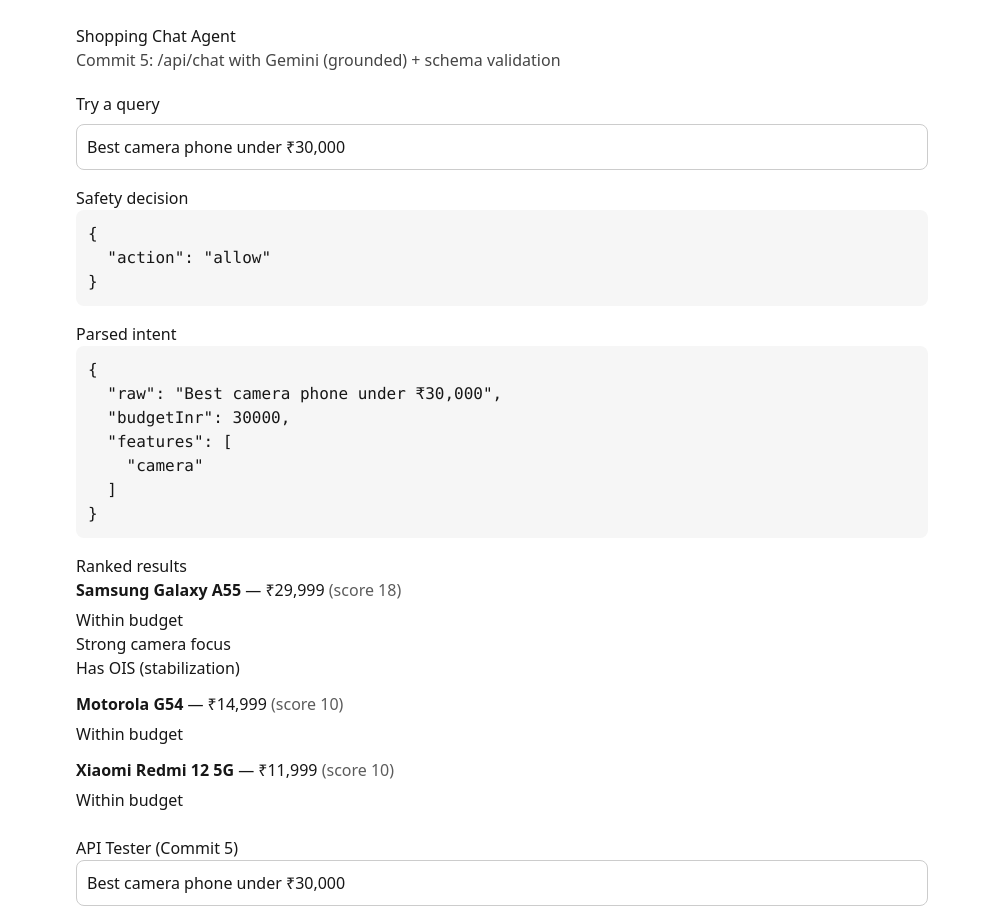
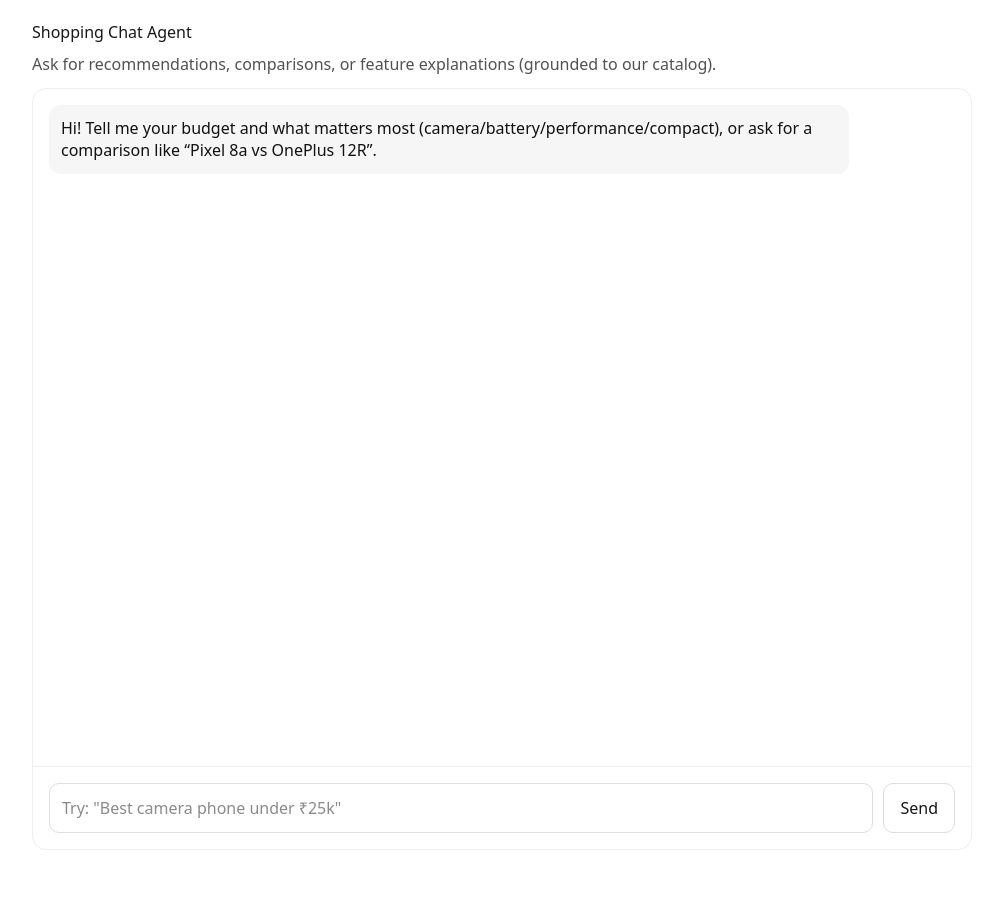
Before and after one commit to amal09/shopping-chat-agent, a Next.js app: page / in a window 1280 px wide. Shown: the top 916 px of the page, without its empty margins (138-1141 px from the left). After the commit the page ends 870 px from the top, so only its background shows below. Built offline with nearby package versions, Linux system fonts and the light colour scheme.

Commit message:
feat: add chat UI with product cards and comparison table

```diff
--- a/src/app/page.tsx
+++ b/src/app/page.tsx
@@ -1,20 +1,18 @@
-import { CatalogJsonRepo } from "@/core/catalog/catalogJsonRepo";
-import SearchDemo from "./SearchDemo";
-import ApiTester from "./ApiTester";
+import ChatShell from "@/components/Chat/ChatShell";
 
-export default async function Home() {
-  const repo = new CatalogJsonRepo();
-  const phones = await repo.getAllPhones();
+export default function Home() {
+  return (
+    <main style={{ padding: 20, fontFamily: "system-ui", maxWidth: 980, margin: "0 auto" }}>
+      <header style={{ marginBottom: 12 }}>
+        <h1 style={{ margin: 0 }}>Shopping Chat Agent</h1>
+        <p style={{ marginTop: 8, opacity: 0.75 }}>
+          Ask for recommendations, comparisons, or feature explanations (grounded to our catalog).
+        </p>
+      </header>
 
-  return (
-    <main style={{ padding: 24, fontFamily: "system-ui", maxWidth: 900, margin: "0 auto" }}>
-      <h1>Shopping Chat Agent</h1>
-      <p style={{ opacity: 0.8 }}>
-        Commit 5: /api/chat with Gemini (grounded) + schema validation
-      </p>
-
-      <SearchDemo phones={phones} />
-      <ApiTester />
+      <div style={{ border: "1px solid #eee", borderRadius: 14 }}>
+        <ChatShell />
+      </div>
     </main>
   );
 }
--- /dev/null
+++ b/src/components/Chat/ChatShell.tsx
@@ -0,0 +1,70 @@
+"use client";
+
+import { useState } from "react";
+import type { ChatResponse } from "@/core/types/chat";
+import MessageList from "./MessageList";
+import MessageInput from "./MessageInput";
+
+type UiMessage =
+  | { role: "user"; content: string }
+  | { role: "assistant"; content: string; response?: ChatResponse };
+
+export default function ChatShell() {
+  const [messages, setMessages] = useState<UiMessage[]>([
+    {
+      role: "assistant",
+      content:
+        "Hi! Tell me your budget and what matters most (camera/battery/performance/compact), or ask for a comparison like “Pixel 8a vs OnePlus 12R”."
+    }
+  ]);
+  const [loading, setLoading] = useState(false);
+
+  async function sendMessage(text: string) {
+    const trimmed = text.trim();
+    if (!trimmed || loading) return;
+
+    setMessages((prev) => [...prev, { role: "user", content: trimmed }]);
+    setLoading(true);
+
+    try {
+      const res = await fetch("/api/chat", {
+        method: "POST",
+        headers: { "Content-Type": "application/json" },
+        body: JSON.stringify({ message: trimmed })
+      });
+
+      const data = (await res.json()) as ChatResponse;
+
+      setMessages((prev) => [
+        ...prev,
+        {
+          role: "assistant",
+          content: data.message || "Here are the results.",
+          response: data
+        }
+      ]);
+    } catch (e: any) {
+      setMessages((prev) => [
+        ...prev,
+        {
+          role: "assistant",
+          content: "Something went wrong while contacting the server. Please try again."
+        }
+      ]);
+    } finally {
+      setLoading(false);
+    }
+  }
+
+  return (
+    <div style={{ display: "flex", flexDirection: "column", height: "calc(100vh - 40px)" }}>
+      <div style={{ flex: 1, overflow: "auto", padding: 16 }}>
+        <MessageList messages={messages} loading={loading} />
+      </div>
+
+      <div style={{ borderTop: "1px solid #eee", padding: 16 }}>
+        <MessageInput onSend={sendMessage} disabled={loading} />
+      </div>
+    </div>
+  );
+}
--- /dev/null
+++ b/src/components/Chat/MessageInput.tsx
@@ -0,0 +1,54 @@
+"use client";
+
+import { useState } from "react";
+
+export default function MessageInput({
+  onSend,
+  disabled
+}: {
+  onSend: (text: string) => void;
+  disabled: boolean;
+}) {
+  const [text, setText] = useState("");
+
+  function submit() {
+    const value = text.trim();
+    if (!value) return;
+    onSend(value);
+    setText("");
+  }
+
+  return (
+    <div style={{ display: "flex", gap: 10 }}>
+      <input
+        value={text}
+        onChange={(e) => setText(e.target.value)}
+        disabled={disabled}
+        placeholder='Try: "Best camera phone under ₹25k"'
+        style={{
+          flex: 1,
+          padding: 12,
+          borderRadius: 10,
+          border: "1px solid #ddd"
+        }}
+        onKeyDown={(e) => {
+          if (e.key === "Enter" && !e.shiftKey) submit();
+        }}
+      />
+
+      <button
+        onClick={submit}
+        disabled={disabled}
+        style={{
+          padding: "12px 16px",
+          borderRadius: 10,
+          border: "1px solid #ddd",
+          background: disabled ? "#eee" : "#fff",
+          cursor: disabled ? "not-allowed" : "pointer"
+        }}
+      >
+        Send
+      </button>
+    </div>
+  );
+}
--- /dev/null
+++ b/src/components/Chat/MessageList.tsx
@@ -0,0 +1,64 @@
+import type { ChatResponse } from "@/core/types/chat";
+import ProductCard from "../Product/ProductCard";
+import ComparisonTable from "../Product/ComparisonTable";
+
+type UiMessage =
+  | { role: "user"; content: string }
+  | { role: "assistant"; content: string; response?: ChatResponse };
+
+export default function MessageList({
+  messages,
+  loading
+}: {
+  messages: UiMessage[];
+  loading: boolean;
+}) {
+  return (
+    <div style={{ display: "flex", flexDirection: "column", gap: 12 }}>
+      {messages.map((m, idx) => (
+        <div
+          key={idx}
+          style={{
+            alignSelf: m.role === "user" ? "flex-end" : "flex-start",
+            maxWidth: "800px",
+            width: "100%"
+          }}
+        >
+          <div
+            style={{
+              background: m.role === "user" ? "#111" : "#f6f6f6",
+              color: m.role === "user" ? "#fff" : "#111",
+              padding: 12,
+              borderRadius: 12,
+              whiteSpace: "pre-wrap",
+              lineHeight: 1.4
+            }}
+          >
+            {m.content}
+          </div>
+
+          {/* Render structured results if assistant message includes response */}
+          {m.role === "assistant" && m.response?.products?.length ? (
+            <div style={{ marginTop: 10, display: "grid", gap: 10 }}>
+              {m.response.products.map((p) => (
+                <ProductCard key={p.id} product={p} />
+              ))}
+            </div>
+          ) : null}
+
+          {m.role === "assistant" && m.response?.comparison ? (
+            <div style={{ marginTop: 10 }}>
+              <ComparisonTable comparison={m.response.comparison} />
+            </div>
+          ) : null}
+        </div>
+      ))}
+
+      {loading ? (
+        <div style={{ alignSelf: "flex-start", background: "#f6f6f6", padding: 12, borderRadius: 12 }}>
+          Thinking…
+        </div>
+      ) : null}
+    </div>
+  );
+}
--- /dev/null
+++ b/src/components/Product/ComparisonTable.tsx
@@ -0,0 +1,32 @@
+import type { ComparisonView } from "@/core/types/chat";
+
+export default function ComparisonTable({ comparison }: { comparison: ComparisonView }) {
+  return (
+    <div style={{ overflowX: "auto", border: "1px solid #eee", borderRadius: 12 }}>
+      <table style={{ width: "100%", borderCollapse: "collapse", minWidth: 520 }}>
+        <thead>
+          <tr style={{ background: "#fafafa" }}>
+            <th style={{ textAlign: "left", padding: 10, borderBottom: "1px solid #eee" }}>Spec</th>
+            {comparison.headers.map((h, i) => (
+              <th key={i} style={{ textAlign: "left", padding: 10, borderBottom: "1px solid #eee" }}>
+                {h}
+              </th>
+            ))}
+          </tr>
+        </thead>
+        <tbody>
+          {comparison.rows.map((r, idx) => (
+            <tr key={idx}>
+              <td style={{ padding: 10, borderBottom: "1px solid #f0f0f0", fontWeight: 600 }}>{r.label}</td>
+              {r.values.map((v, i) => (
+                <td key={i} style={{ padding: 10, borderBottom: "1px solid #f0f0f0" }}>
+                  {v}
+                </td>
+              ))}
+            </tr>
+          ))}
+        </tbody>
+      </table>
+    </div>
+  );
+}
--- /dev/null
+++ b/src/components/Product/ProductCard.tsx
@@ -0,0 +1,23 @@
+import type { ProductCard as ProductCardType } from "@/core/types/chat";
+import { formatInr } from "@/core/utils/money";
+
+export default function ProductCard({ product }: { product: ProductCardType }) {
+  return (
+    <div style={{ border: "1px solid #eee", borderRadius: 12, padding: 12, background: "#fff" }}>
+      <div style={{ display: "flex", justifyContent: "space-between", gap: 12 }}>
+        <div style={{ fontWeight: 700 }}>{product.title}</div>
+        <div style={{ fontWeight: 700 }}>{formatInr(product.priceInr)}</div>
+      </div>
+
+      {product.highlights?.length ? (
+        <ul style={{ marginTop: 10, paddingLeft: 18 }}>
+          {product.highlights.map((h, idx) => (
+            <li key={idx} style={{ marginBottom: 4 }}>
+              {h}
+            </li>
+          ))}
+        </ul>
+      ) : null}
+    </div>
+  );
+}
```
